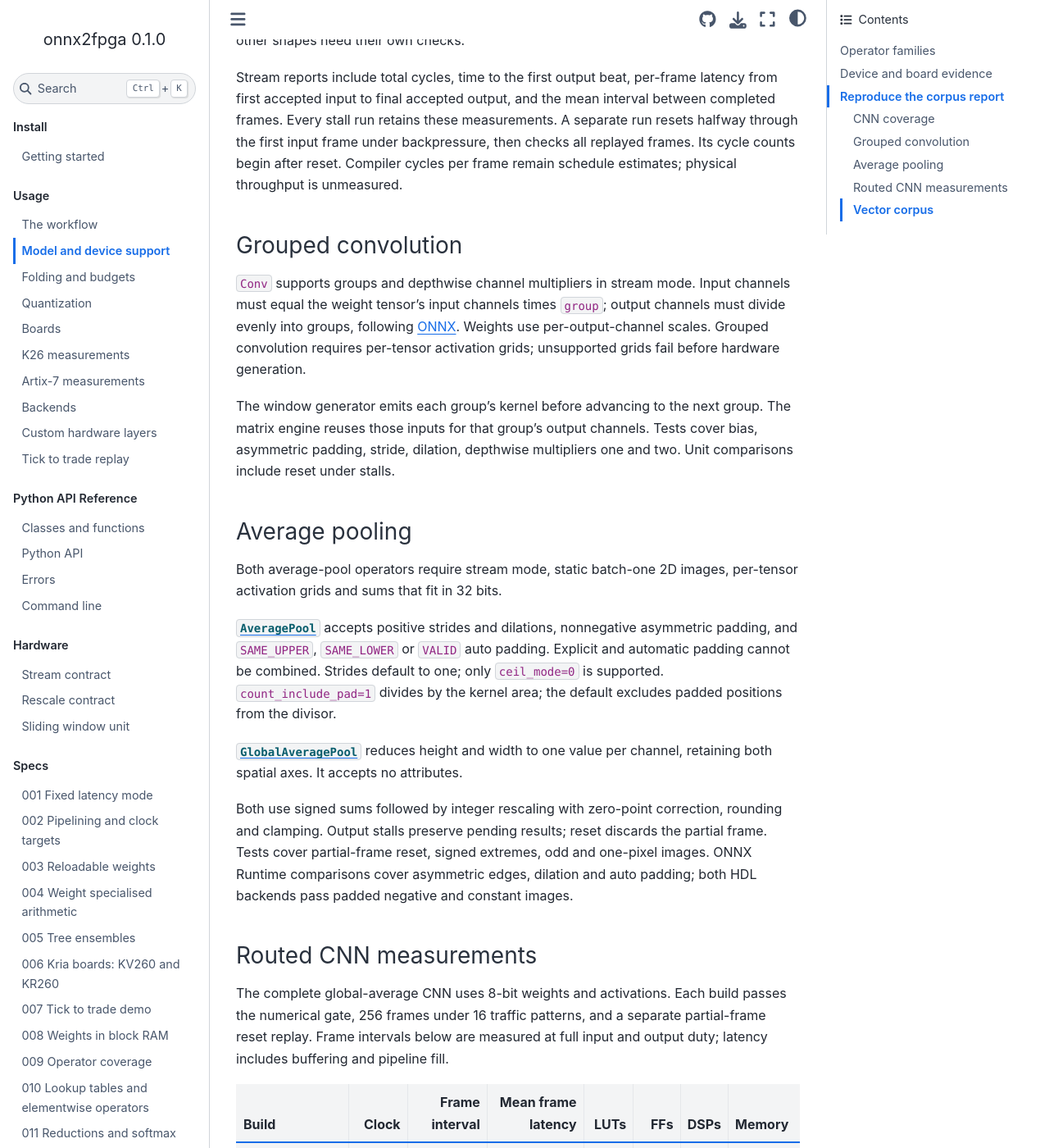
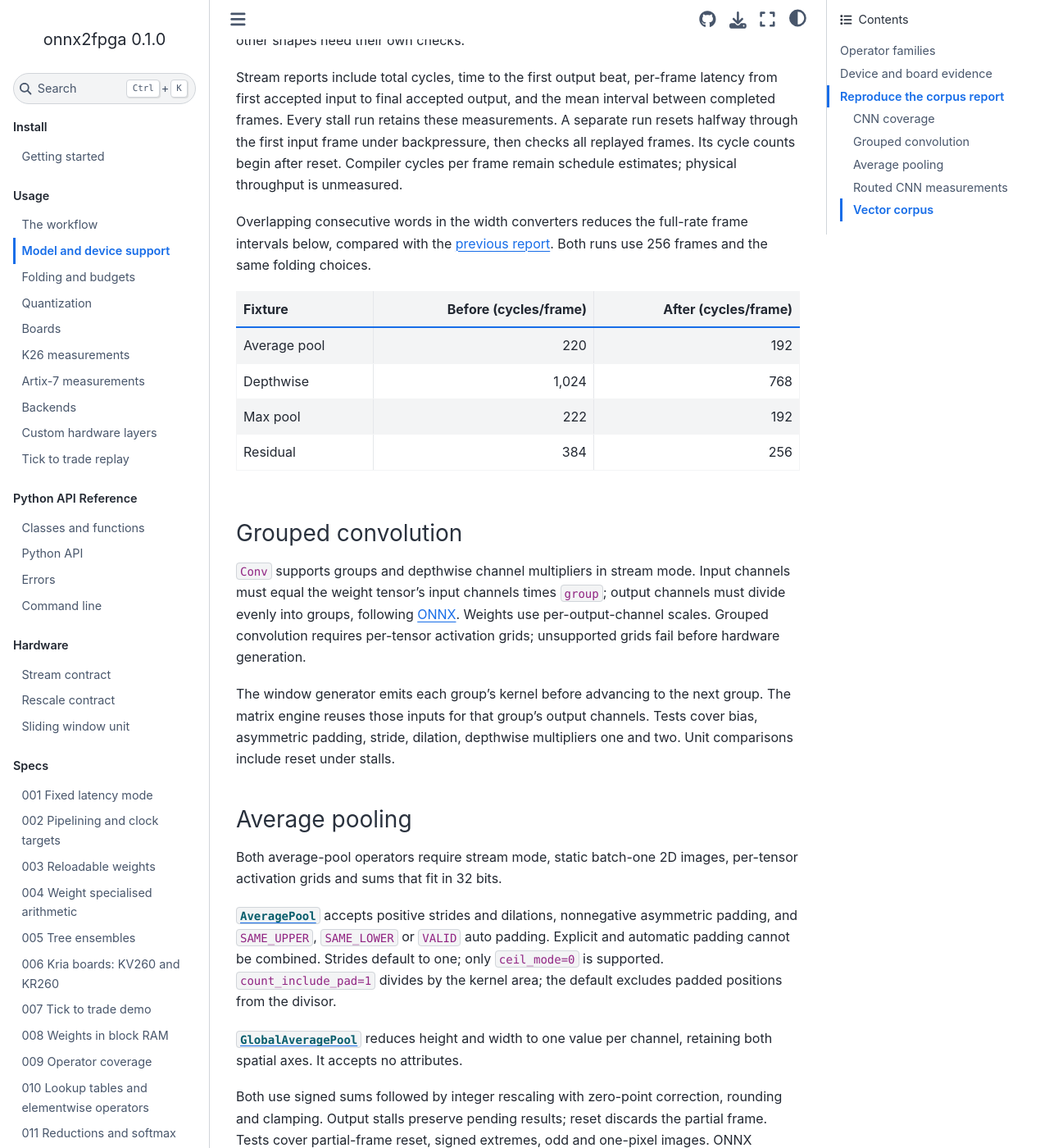
Before and after one commit to MarcosAsh/onnx2fpga, a Sphinx documentation site: the page built from docs/guides/support.md, in a window 1280 px wide and 1400 px high, scrolled down 3271 px. Shown: the whole window at 82% size. Built offline with Sphinx 7.4.7 and the Sphinx Book theme 1.1.4, drawn with Linux system fonts in a browser that asks for light colours; the version number is read from the project's files by our own code; some of the changed text lies outside the part shown.

Commit message:
record stream throughput gains

```diff
--- a/docs/guides/support.md
+++ b/docs/guides/support.md
@@ -98,6 +98,18 @@ A separate run resets halfway through the first input frame under backpressure,
 then checks all replayed frames. Its cycle counts begin after reset. Compiler
 cycles per frame remain schedule estimates; physical throughput is unmeasured.
 
+Overlapping consecutive words in the width converters reduces the full-rate
+frame intervals below, compared with the
+[previous report](https://github.com/MarcosAsh/onnx2fpga/blob/75eda38/docs/measurements/cnn-stream-2026-11-13.json).
+Both runs use 256 frames and the same folding choices.
+
+| Fixture | Before (cycles/frame) | After (cycles/frame) |
+| --- | ---: | ---: |
+| Average pool | 220 | 192 |
+| Depthwise | 1,024 | 768 |
+| Max pool | 222 | 192 |
+| Residual | 384 | 256 |
+
 ### Grouped convolution
 
 `Conv` supports groups and depthwise channel multipliers in stream mode.
@@ -135,6 +147,9 @@ one-pixel images. ONNX Runtime comparisons cover asymmetric edges, dilation
 and auto padding; both HDL backends pass padded negative and constant images.
 
 ### Routed CNN measurements
+
+These measurements predate the width-converter overlap change. The updated
+design needs fresh routing before these clock frequencies can be claimed.
 
 The complete global-average CNN uses 8-bit weights and activations. Each build
 passes the numerical gate, 256 frames under 16 traffic patterns, and a separate
```
Also changed, not shown: docs/measurements/cnn-stream-2026-11-13.json.
